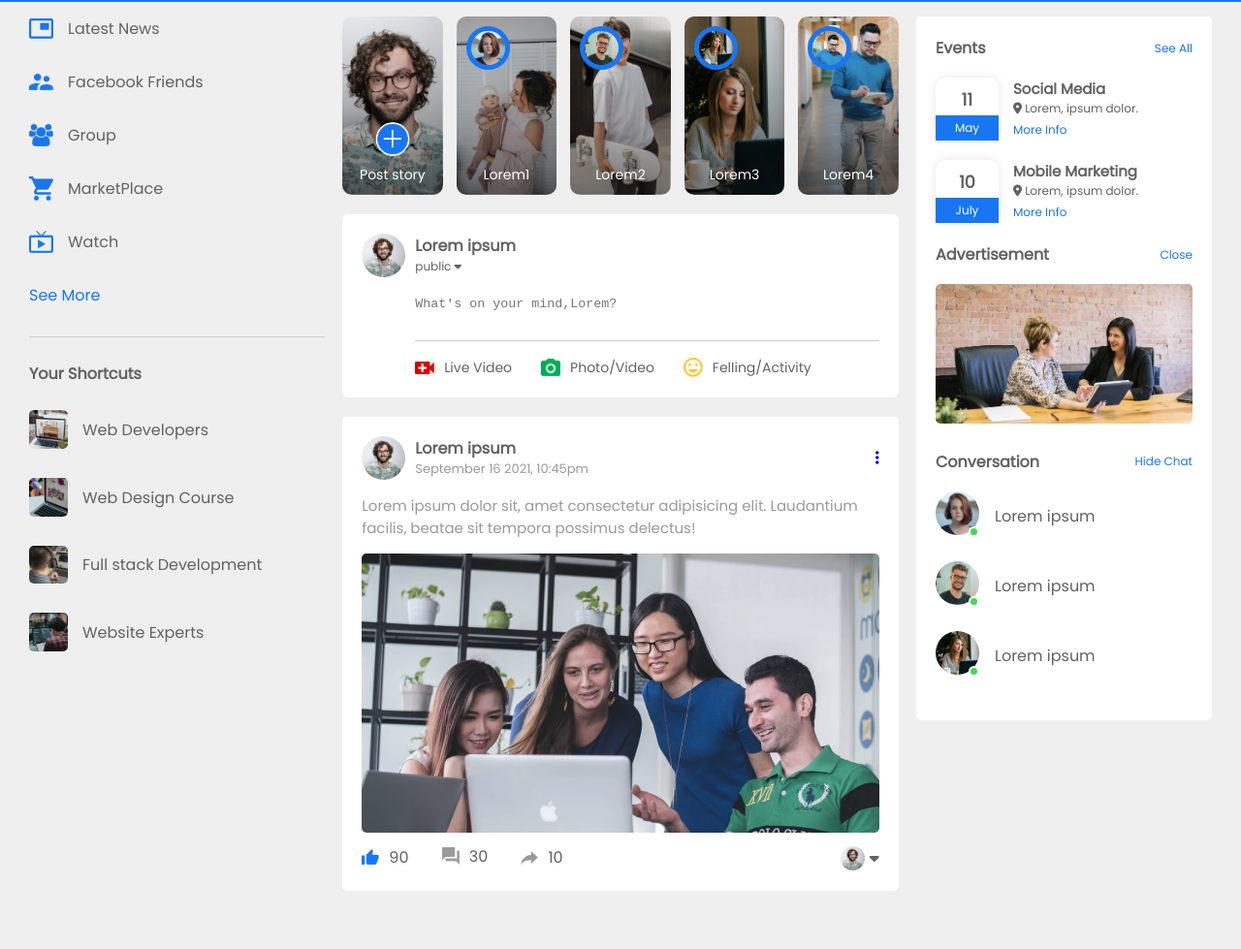
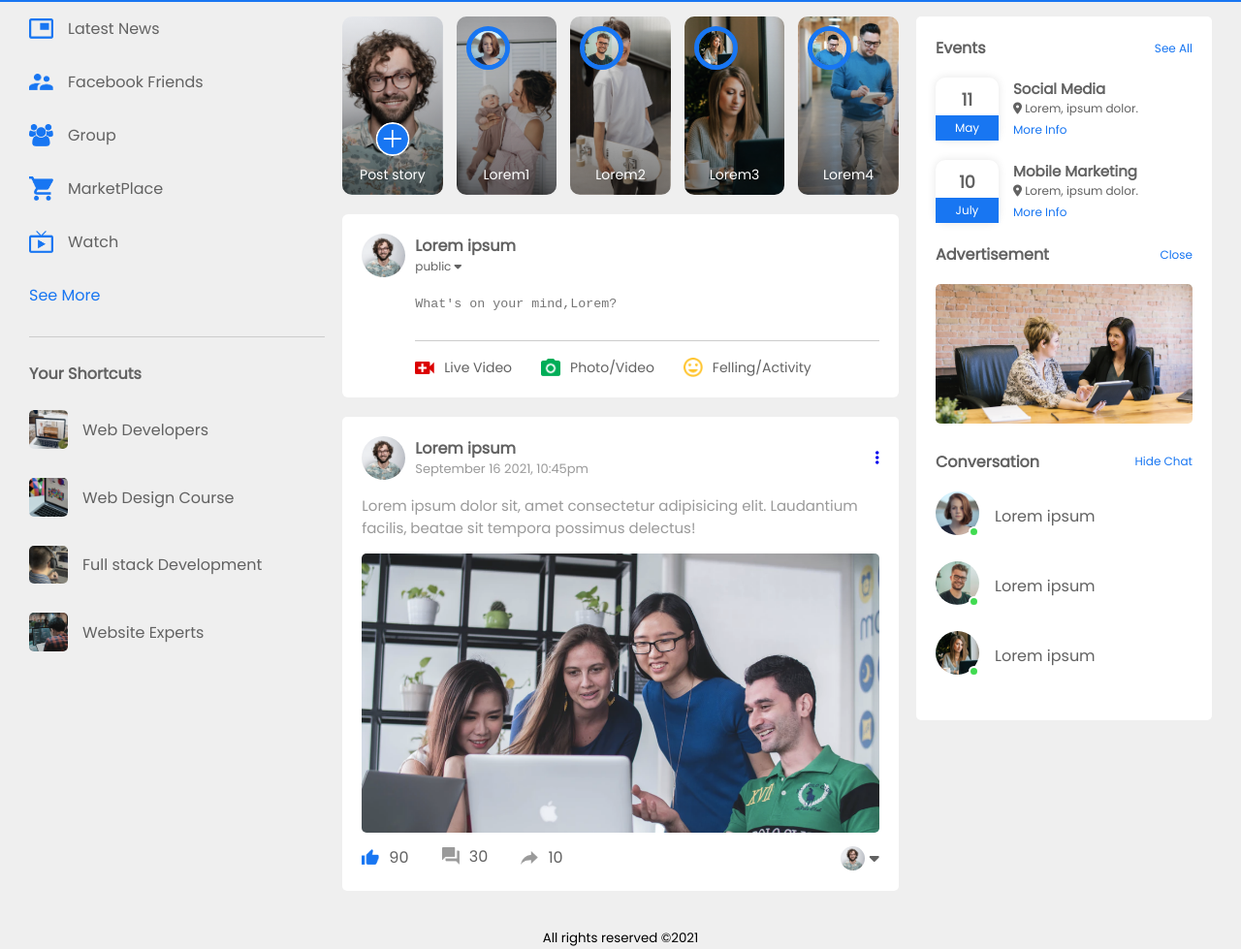
Before and after one commit to FatemaAkter11/facebook, a plain HTML site: page index.html in a window 1280 px wide. Shown: the part 57-1036 px from the top of the page at 97% size. Before the commit the page ends 1011 px from the top, so only its background shows below. Drawn offline with Linux system fonts and the light colour scheme.

Commit message:
Finished

```diff
--- a/css/style.css
+++ b/css/style.css
@@ -365,3 +365,7 @@ nav{
 /* main-content style end */
 
 /* main part style end */
+
+footer,small{
+    text-align: center;
+}
--- a/index.html
+++ b/index.html
@@ -194,6 +194,12 @@
     <!-- main part end -->
 
 
+    <!-- footer added -->
+    <footer>
+        <small>All rights reserved &copy;2021</small>
+    </footer>
+
+
 
 </body>
 
```
